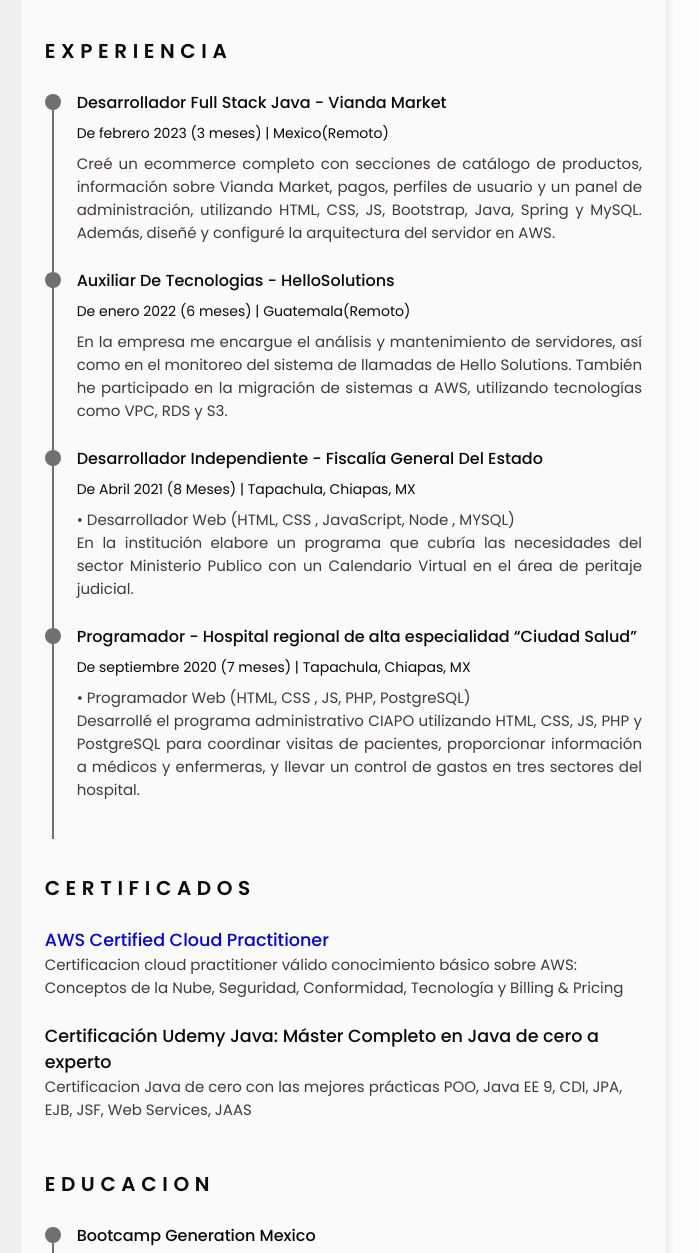
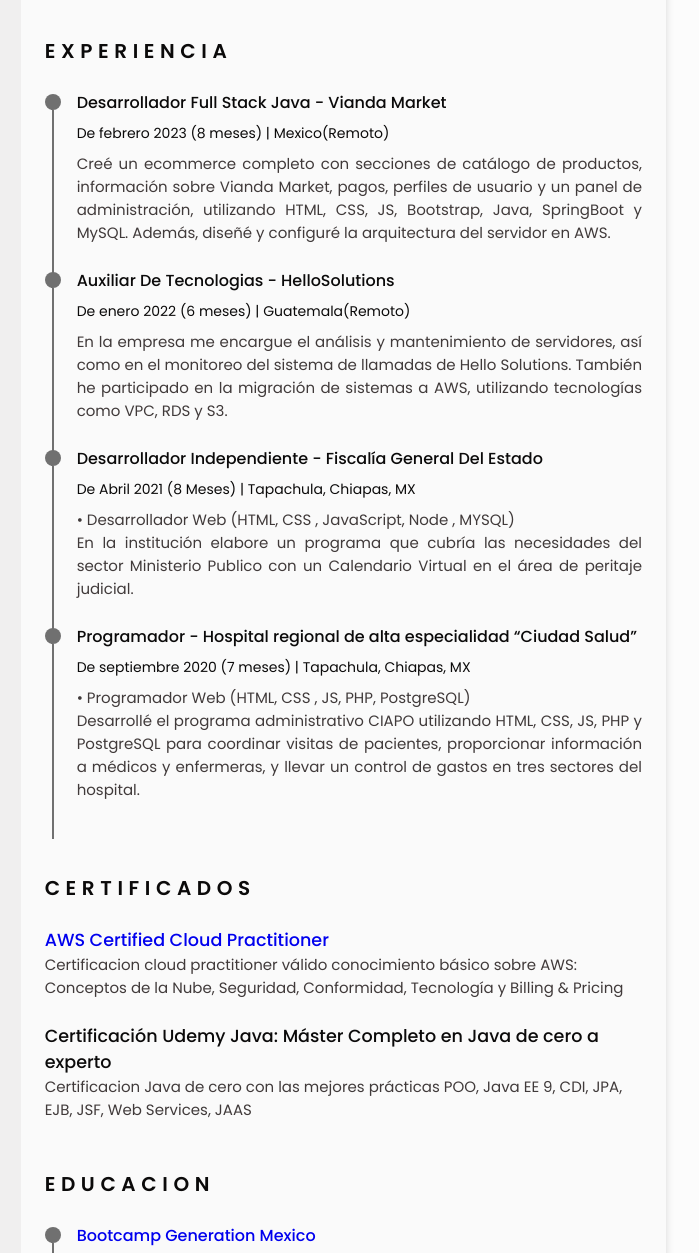
Before and after one commit to johnangelmx/CV-Page, a plain HTML site: page index.html in a window 1280 px wide. Shown: the part 60-1313 px from the top of the page, 458-1157 px from the left. Drawn offline with nearby package versions, Linux system fonts and the light colour scheme.

Commit message:
Added: java-diploma.pdf

```diff
--- a/index.html
+++ b/index.html
@@ -284,13 +284,14 @@
                                 </div>
                                 <div class="experience__data bd-grid">
                                     <h3 class="experience__title">Desarrollador Full Stack Java - Vianda Market</h3>
-                                    <span class="experience__company">De febrero 2023 (3 meses) | Mexico(Remoto)</span>
+                                    <span class="experience__company">De febrero 2023 (8 meses) | Mexico(Remoto)</span>
                                     <p class="experience__description">
                                         Creé un ecommerce completo con secciones de catálogo de productos, información
                                         sobre
                                         Vianda Market, pagos, perfiles de usuario y un panel de administración,
                                         utilizando
-                                        HTML, CSS, JS, Bootstrap, Java, Spring y MySQL. Además, diseñé y configuré la
+                                        HTML, CSS, JS, Bootstrap, Java, SpringBoot y MySQL. Además, diseñé y configuré
+                                        la
                                         arquitectura del servidor en AWS.
                                     </p>
                                 </div>
@@ -439,7 +440,8 @@
                             </div>
                             <div class="education__data bd-grid">
                                 <h3 class="education__title">
-                                    Bootcamp Generation Mexico
+                                    <a href="./assets/pdf/Java-diploma.pdf" target="_blank">Bootcamp Generation
+                                        Mexico</a>
                                 </h3>
                                 <span class="education__studies">Programa intensivo de capacitación en habilidades
                                     técnicas que tiene como objetivo formar a jóvenes para convertirse en
@@ -456,7 +458,8 @@
                         </div>
                         <div class="education__data bd-grid">
                             <h3 class="education__title"><a
-                                    href="https://www.credly.com/badges/b348a946-e496-42a7-a225-c828f844002c/public_url" target="_blank">AWS
+                                    href="https://www.credly.com/badges/b348a946-e496-42a7-a225-c828f844002c/public_url"
+                                    target="_blank">AWS
                                     re/start</a></h3>
                             <span class="education__studies">Participación en Bootcamp formativo de AWS Cloud -
                                 Computing ofrecido por la fundación Forge en
```
Also changed, not shown: 1 other file.
